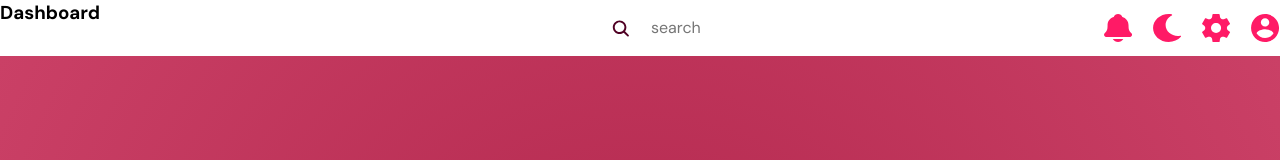
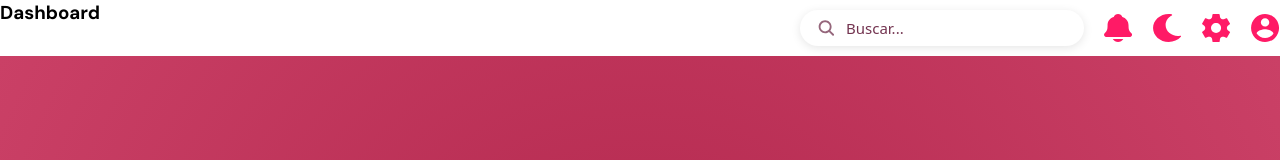
Before and after one commit to MatheusGom/Cattuccino_P5, a React (Create React App) app in the folder cattuccino/: page /test in a window 1280 px wide. Shown: the top 160 px of the page. Built offline with nearby package versions, Linux system fonts and the light colour scheme; the HTML template or start-up script is replaced by a standard one.

Commit message:
style: add hover animation

```diff
--- a/cattuccino/src/components/Header/Header.module.css
+++ b/cattuccino/src/components/Header/Header.module.css
@@ -11,38 +11,65 @@
     margin-right: auto;
 
 }
-.head-title{
+
+.head-title {
     align-items: center;
     margin-right: auto;
 }
 
 .info {
+    position: relative;
     display: flex;
     align-items: center;
-    gap: 10px;
-    width: auto;
-    margin-top: 0;
-    margin-left: auto;
+    border: none;
+    border-radius: 50px;
+    padding: 8px 16px;
+    width: 100%;
+    max-width: 300px;
+    background-color: #fff;
+    box-shadow: 0px 2px 10px rgba(0, 0, 0, 0.1);
+    transition: box-shadow 0.3s ease;
+}
 
+.search-icon {
+    width: 20px;
+    height: 20px;
+    opacity: 0.6;
+    color: #500124;
+    transition: transform 0.3s ease, filter 0.3s ease;
+    filter: drop-shadow(0px 0px 0px transparent);
 }
-.search-icon{
-    width: 21px;
-    height: 21px;
-    align-items: center;
-    display: flex;
+
+.search-icon:hover {
+    cursor: pointer;
+    transform: translateY(-5px);
+    filter: drop-shadow(0px 1px 1px rgba(0, 0, 0, 0.30)) brightness(0.9);
 }
+
 .form-input {
     flex-grow: 1;
     border: none;
     outline: none;
     padding-left: 10px;
-    font-size: 16px;
-    color: #000;
-    border-radius: 50px;
+    font-size: 15px;
+    color: #500124;
     background-color: transparent;
-    line-height: 20px;
+    font-family: system-ui, -apple-system, BlinkMacSystemFont, 'Segoe UI', sans-serif;
+}
 
+.form-input::placeholder {
+    color: #500124;
+    opacity: 0.8;
 }
+
+.info:hover {
+    box-shadow: 0px 4px 15px rgba(0, 0, 0, 0.15);
+}
+
+.info:focus-within {
+    box-shadow: 0px 4px 15px rgba(0, 0, 0, 0.15);
+}
+
 .selection-box {
     border-radius: 24px;
     background: #FFF;
@@ -51,12 +78,19 @@
     flex-direction: row;
     text-align: center;
     align-items: center;
-    transition: transform 0.3s ease, box-shadow 0.3s ease;
     gap: 20px;
     margin-left: auto;
 }
+
 .box-image {
     width: 50%;
-    align-items:center;
+    align-items: center;
+    transition: transform 0.3s ease, filter 0.3s ease;
+    filter: drop-shadow(0px 0px 0px transparent);
+}
+
+.box-image:hover {
     cursor: pointer;
+    transform: translateY(-5px);
+    filter: drop-shadow(0px 1px 1px rgba(0, 0, 0, 0.30)) brightness(0.9);
 }
--- a/cattuccino/src/components/Header/index.js
+++ b/cattuccino/src/components/Header/index.js
@@ -6,15 +6,15 @@ function Header() {
         <>
             <div className={styles.head}>
                 <h3 className={styles['head-title']}>Dashboard</h3>
+                <div className={styles['selection-box']}>
                     <div className={styles.info}>
                         <img className={styles['search-icon']} src='/images/Icon.svg' alt='search' />
                         <input
                             className={styles['form-input']}
                             type='search'
-                    placeholder='search'
+                            placeholder='Buscar...'
                         />
                     </div>
-                <div className={styles['selection-box']}>
                     <img className={styles['box-image']} src='/images/Notificação.svg' alt='Notificação' />
                     <img className={styles['box-image']} src='/images/Noturno.svg' alt='Modo Noturno' />
                     <img className={styles['box-image']} src='/images/Configuração.svg' alt='Configuração' />
```
Also changed, not shown: cattuccino/public/images/Notificação.svg. Lines whose indentation alone changed are shown as unchanged.
